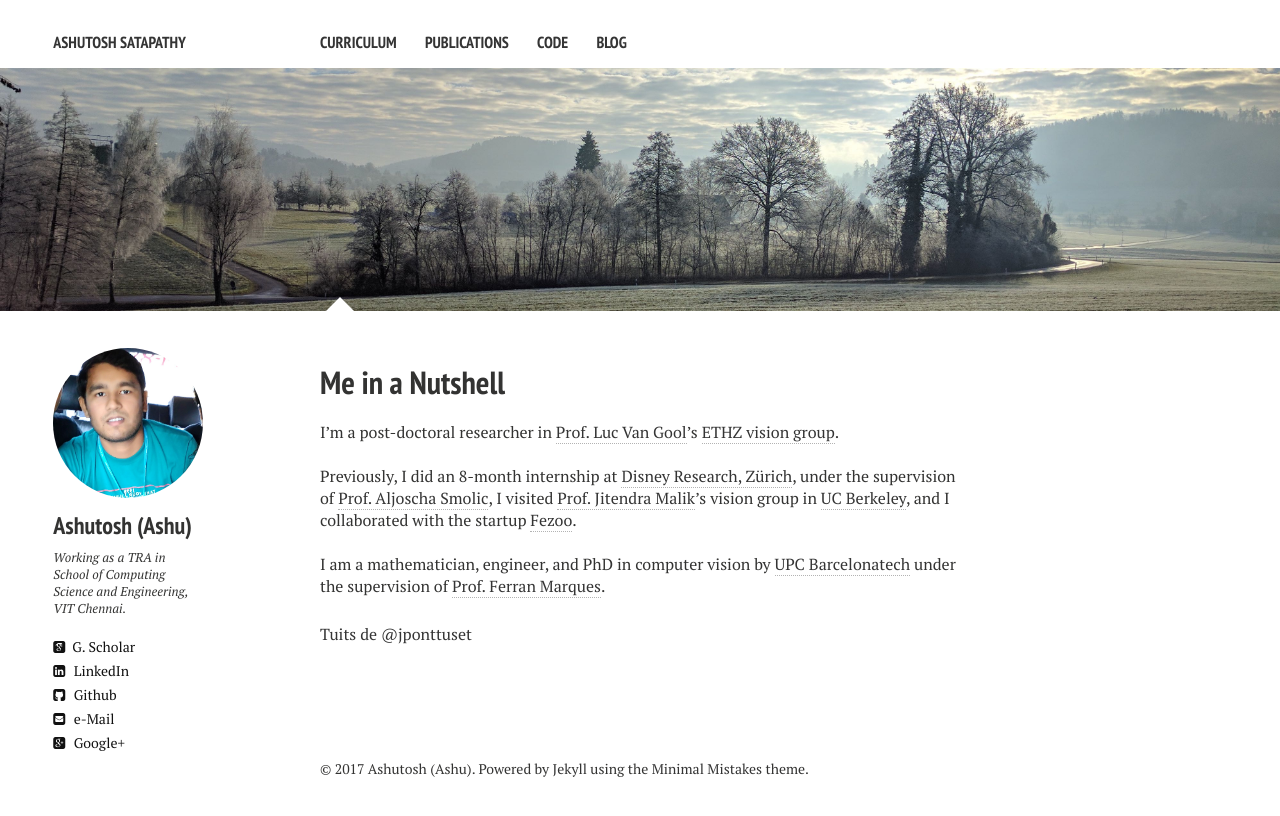
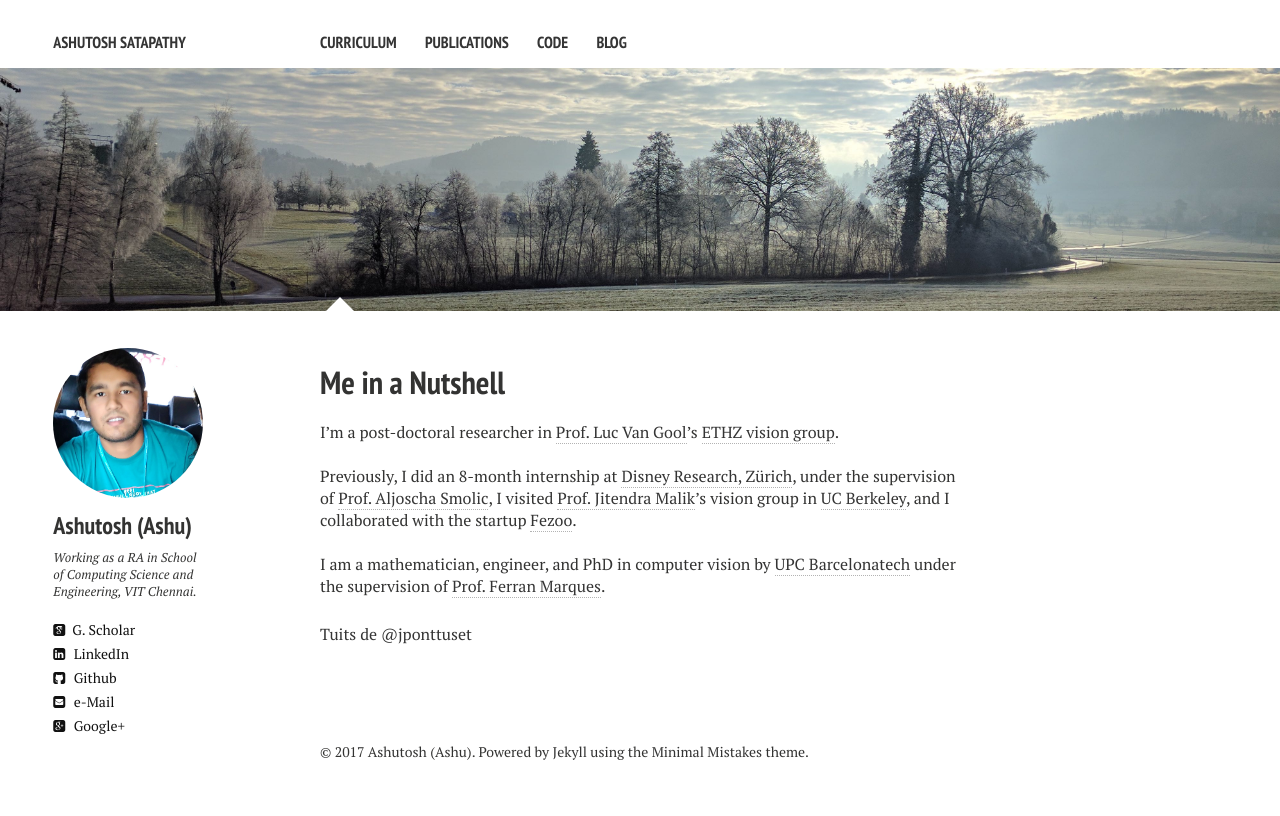
Before and after one commit to ashutoshsatapathy1990/ashutoshsatapathy1990.github.io, a Jekyll site: the page built from index.md, in a window 1280 px wide. Shown: the top 816 px of the page. Built offline with Jekyll 4.4.1, drawn with Linux system fonts in a browser that asks for light colours; nearby versions of some CDN libraries; comment, search, counter and statistics services are not loaded.

Commit message:
Update _config.yml

```diff
--- a/_config.yml
+++ b/_config.yml
@@ -9,7 +9,7 @@ owner:
   name                      :  Ashutosh (Ashu)
   avatar                    :  ashu.jpg
   description               :  Teaching and Research Assistant, VIT, Chennai
-  bio                       :  Working as a TRA in School of Computing Science and Engineering, VIT Chennai.
+  bio                       :  Working as a RA in School of Computing Science and Engineering, VIT Chennai.
   email                     :  ashutosh.satapathy2013@vit.ac.in
   # Social networking links are used in author-bio sidebar. Update and remove as you like.
   twitter: #jponttuset
```
